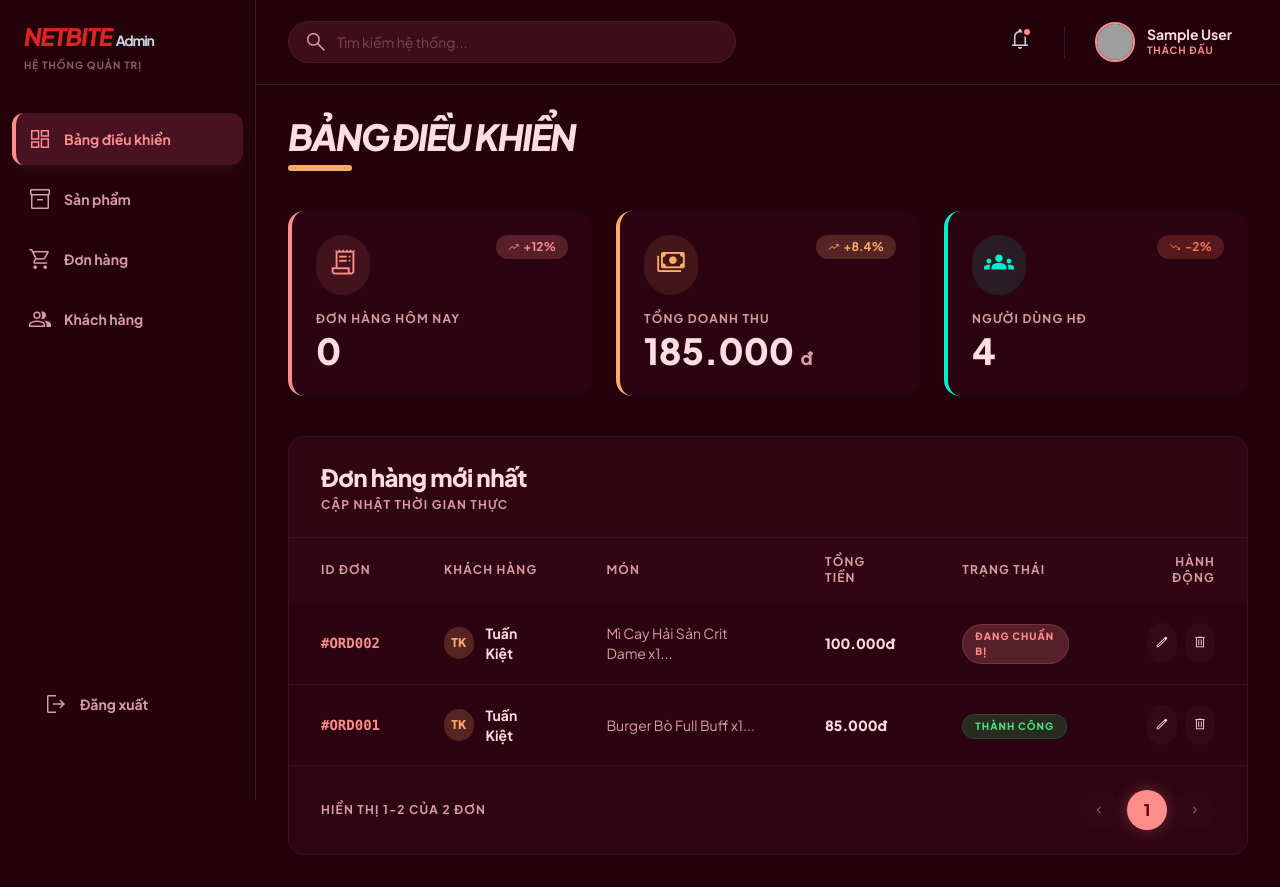
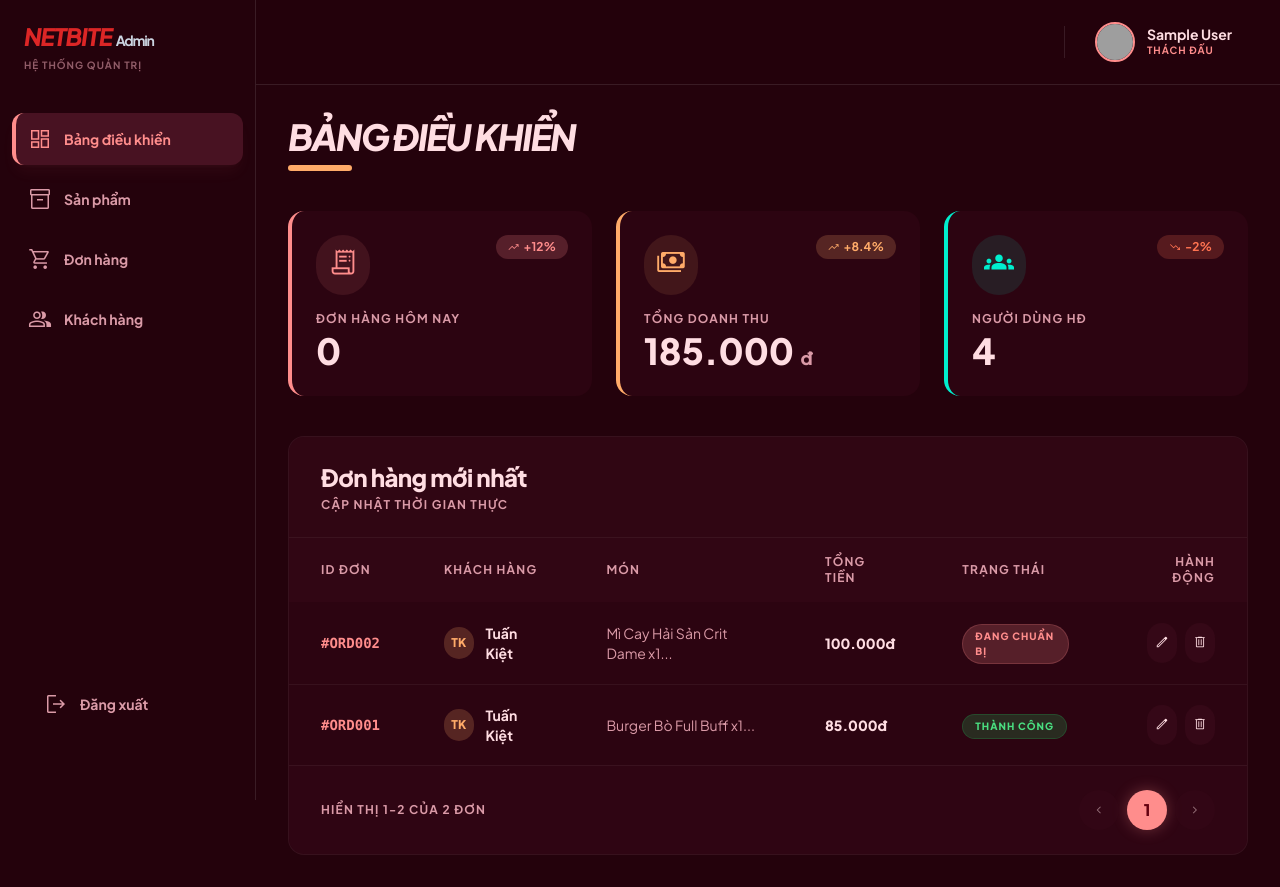
Before and after one commit to thangleloi2003/Netbite, a React (Vite) app: page /admin in a window 1280 px wide. Built offline with nearby package versions, Linux system fonts and the light colour scheme; data requests are answered from the project's data file; sample sign-in values are in the browser's storage; grey boxes are pictures that could not be loaded.

Commit message:
Chinh sua layout trang admin

```diff
--- a/src/layouts/AdminLayout.tsx
+++ b/src/layouts/AdminLayout.tsx
@@ -100,25 +100,9 @@ export default function AdminLayout() {
       <div className="flex-1 flex flex-col min-w-0">
         <header className="w-full top-0 sticky z-40 bg-[#24020c]/80 backdrop-blur-xl flex justify-between items-center px-8 py-4 border-b border-white/10">
           <div className="flex items-center gap-4 flex-1">
-            <div className="relative w-full max-w-md group">
-              <span className="material-symbols-outlined absolute left-4 top-1/2 -translate-y-1/2 text-on-surface-variant group-focus-within:text-primary transition-colors">
-                search
-              </span>
-              <input
-                className="w-full bg-surface-container-high border border-outline-variant/30 rounded-full pl-12 pr-4 py-2.5 text-sm text-on-surface placeholder:text-on-surface-variant/40 focus:ring-2 focus:ring-primary focus:border-transparent transition-all outline-none"
-                placeholder="Tìm kiếm hệ thống..."
-                type="text"
-              />
-            </div>
           </div>
 
           <div className="flex items-center gap-5">
-            <div className="flex items-center gap-2">
-              <button className="relative p-2 rounded-full hover:bg-white/5 transition-all duration-200 text-slate-300 hover:text-primary cursor-pointer active:scale-95">
-                <span className="material-symbols-outlined">notifications</span>
-                <span className="absolute top-2 right-2 w-2.5 h-2.5 bg-primary border-2 border-[#24020c] rounded-full"></span>
-              </button>
-            </div>
             <div className="h-8 w-px bg-white/10 mx-1"></div>
             <div className="flex items-center gap-3 cursor-pointer hover:bg-white/5 p-1.5 pr-4 rounded-full transition-colors">
               <img
```
